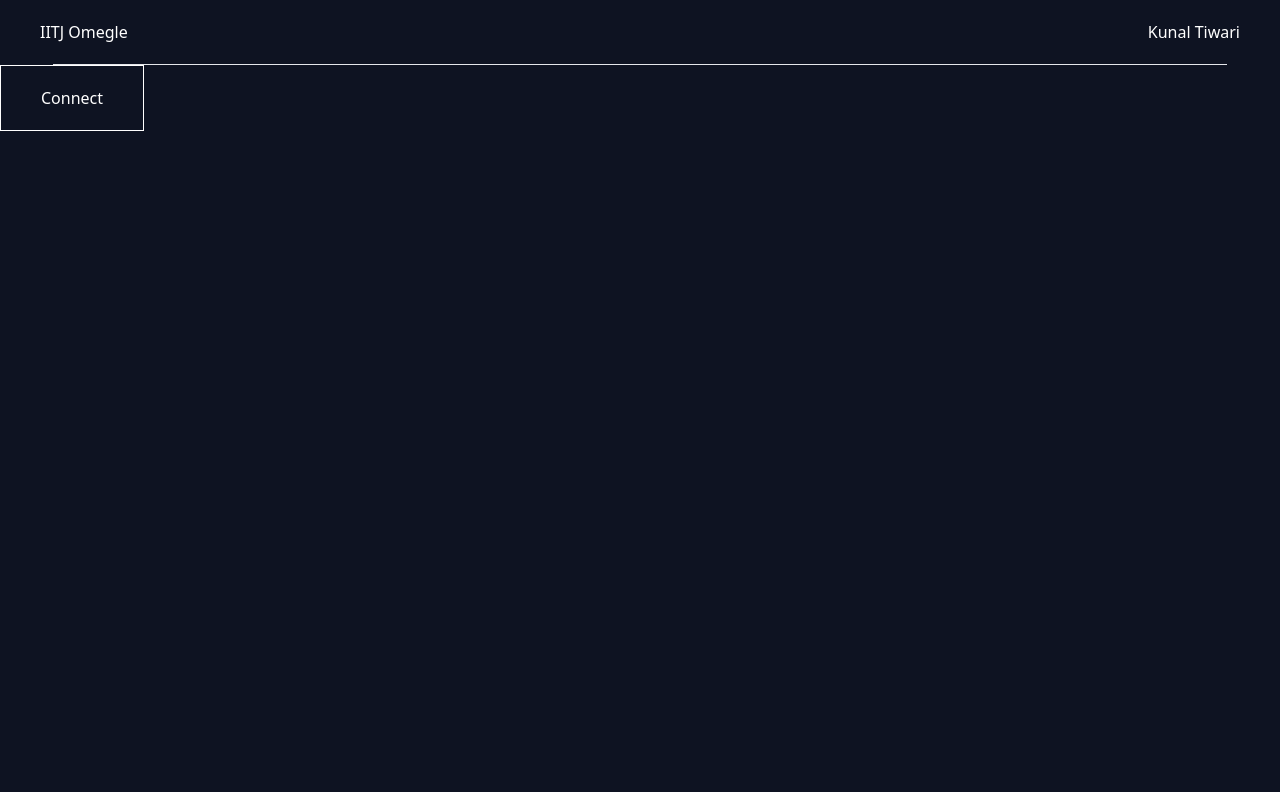
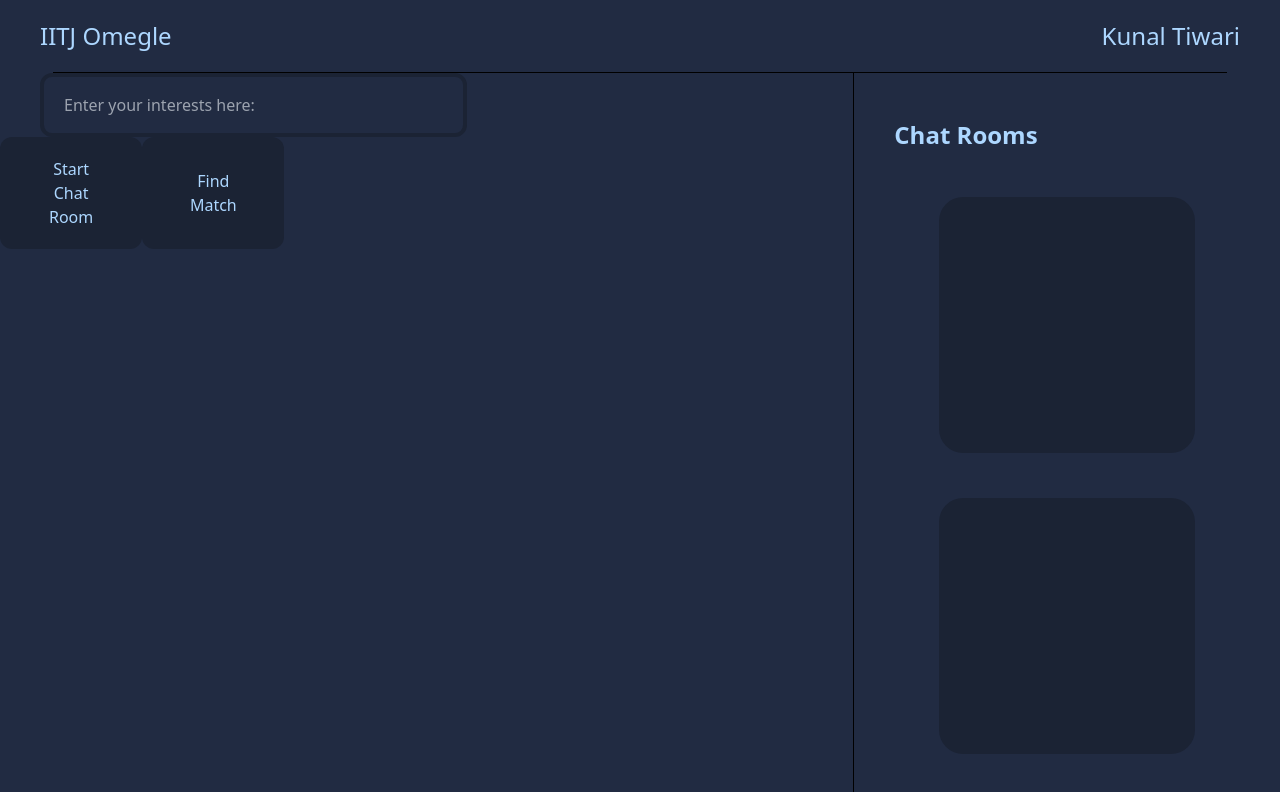
Before and after one commit to kunal-gg/iitj-omegle, a Next.js app: page / in a window 1280 px wide. Shown: the top 792 px of the page. Built offline with nearby package versions, Linux system fonts and the light colour scheme.

Commit message:
added buttons to start chat-room and connect online

```diff
--- a/pages/index.tsx
+++ b/pages/index.tsx
@@ -5,13 +5,27 @@ const inter = Inter({ subsets: ['latin'] })
 
 export default function Home() {
   return (
-    <main className="bg-[#0e1322] text-white h-screen w-screen">
-      <section className='flex flex-row justify-between py-5 px-10'>
-        <h1 className=''>IITJ Omegle</h1>
-        <h1 className=''>Kunal Tiwari</h1>
+    <main className="w-screen h-screen bg-[#212b42] flex flex-col">
+      <section className='text-[#add7ff] flex justify-between px-10 py-5 text-2xl'>
+        <h1>IITJ Omegle</h1>
+        <h1>Kunal Tiwari</h1>
       </section>
-      <hr className='w-11/12 px-10 m-auto'/>
-      <button className='border border-white border-1px px-10 py-5 '>Connect</button>
+      <hr className='w-11/12 m-auto'/>
+      <section className='flex w-screen h-full'>
+        <div className='w-2/3 h-full flex flex-col'>
+          <input type="text" className='bg-primary border-secondary border-4 w-1/2 h-16 px-5 text-primary-text mx-10 rounded-xl' placeholder='Enter your interests here:'/>
+          <div className='w-1/3 flex flex-row'>
+          <button className='w-full text-[#add7ff] bg-secondary px-10 py-5 rounded-xl'>Start Chat Room</button>
+          <button className='w-full text-[#add7ff] bg-secondary px-10 py-5 rounded-xl'>Find Match</button>
+          </div>
+
+        </div>
+        <div className='border-l border-white w-1/3 h-full flex flex-col justify-evenly items-center'>
+          <h1 className='text-[#add7ff] text-2xl self-start px-10 font-bold'>Chat Rooms</h1>
+          <div className=' w-64 h-64 rounded-3xl bg-[#1b2334]'></div>
+          <div className=' w-64 h-64 rounded-3xl bg-[#1b2334]'></div>
+        </div>
+      </section>
     </main>
   )
 }
--- a/tailwind.config.js
+++ b/tailwind.config.js
@@ -6,6 +6,11 @@ module.exports = {
     './app/**/*.{js,ts,jsx,tsx}',
   ],
   theme: {
+    colors: {
+      'primary-text': "#add7ff",
+      'secondary': "#1b2334",
+      'primary': '#212b42'
+    },
     extend: {
       backgroundImage: {
         'gradient-radial': 'radial-gradient(var(--tw-gradient-stops))',
```
